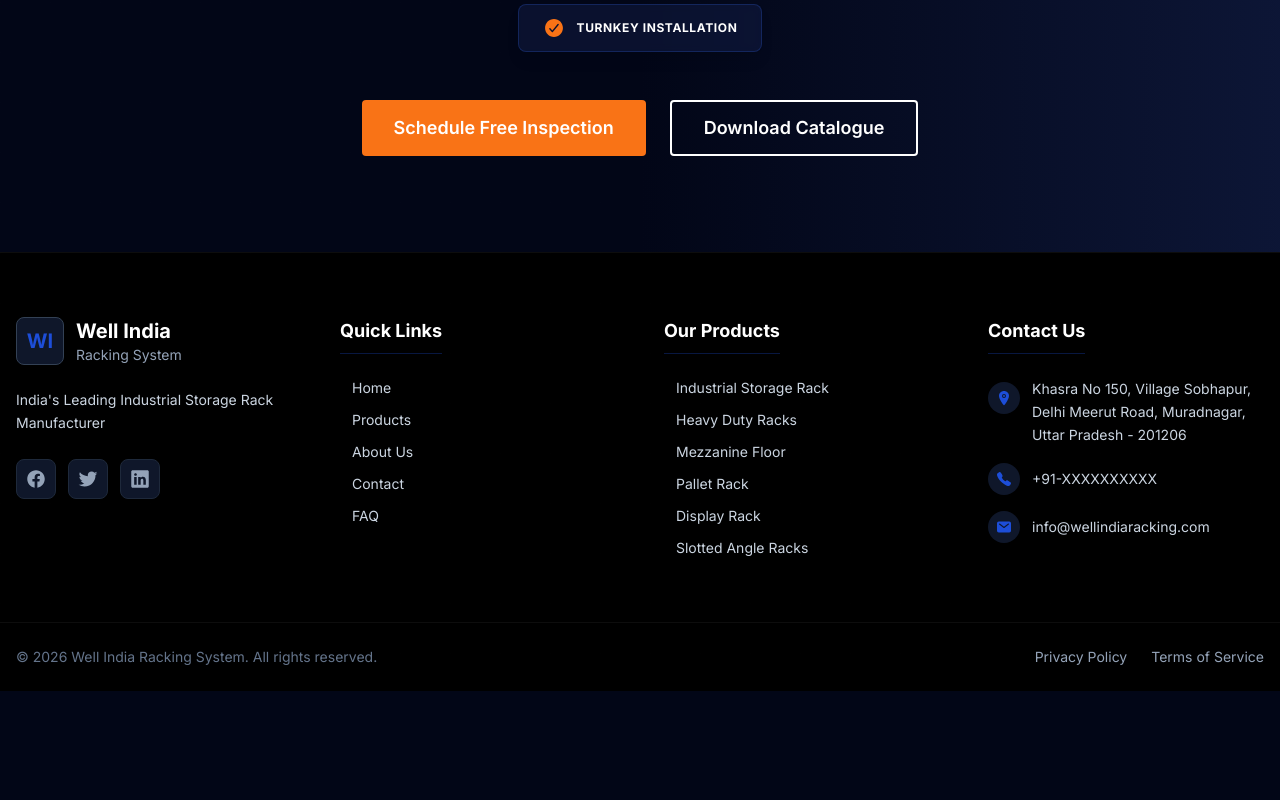
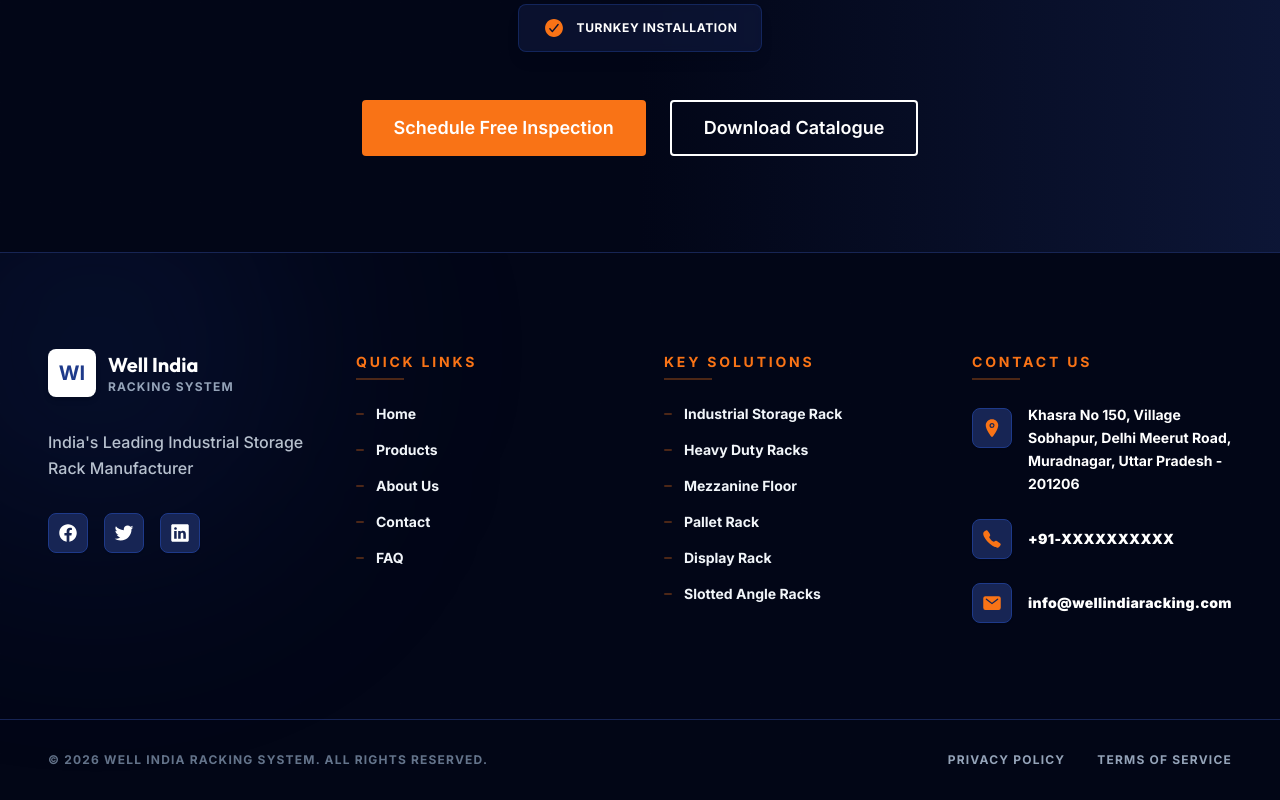
Before and after one commit to Priyanshug254/rstorage, a Next.js app: page / in a window 1280 px wide. Shown: the part 5551-6351 px from the top of the page. Before the commit the page ends 6242 px from the top, so only its background shows below. Built offline with nearby package versions, Linux system fonts and the light colour scheme.

Commit message:
design: finalize elite footer polish with corrected dark navy background

```diff
--- a/src/components/layout/Footer.tsx
+++ b/src/components/layout/Footer.tsx
@@ -25,50 +25,57 @@ export default function Footer() {
     ];
 
     return (
-        <footer className="bg-black text-white relative overflow-hidden border-t border-white/5">
+        <footer className="bg-accent-950 text-white relative overflow-hidden border-t border-accent-900">
             {/* Background Pattern */}
             <div className="absolute inset-0 industrial-grid opacity-10 pointer-events-none"></div>
+
+            {/* Gradient Glow */}
+            <div className="absolute -top-24 -left-24 w-96 h-96 bg-accent-800/20 rounded-full blur-[120px] pointer-events-none"></div>
+
             {/* Main Footer */}
-            <div className="container mx-auto px-4 py-16 relative z-10">
+            <div className="container mx-auto px-6 md:px-12 py-24 relative z-10">
                 <div className="grid grid-cols-1 md:grid-cols-2 lg:grid-cols-4 gap-12">
                     {/* Company Info */}
                     <div>
-                        <div className="flex items-center space-x-3 mb-6">
-                            <div className="w-12 h-12 bg-primary-900 border border-primary-700 rounded-lg flex items-center justify-center text-accent-500">
+                        <div className="flex items-center space-x-3 mb-8">
+                            <div className="w-12 h-12 bg-white rounded-lg flex items-center justify-center text-accent-700 shadow-md">
                                 <span className="font-bold text-xl">WI</span>
                             </div>
                             <div>
-                                <h3 className="text-xl font-bold text-white">Well India</h3>
-                                <p className="text-sm text-primary-400">Racking System</p>
+                                <h3 className="text-xl font-bold text-white font-display">Well India</h3>
+                                <p className="text-xs text-primary-400 uppercase tracking-widest font-bold">Racking System</p>
                             </div>
                         </div>
-                        <p className="text-primary-300 text-sm mb-6 leading-relaxed">
+                        <p className="text-primary-300 text-base mb-8 leading-relaxed font-medium opacity-90 max-w-xs">
                             {companyData.tagline}
                         </p>
-                        <div className="flex space-x-3">
-                            <a href="#" className="w-10 h-10 bg-primary-900 rounded-lg flex items-center justify-center hover:bg-accent-600 hover:text-white text-primary-400 transition-colors border border-primary-800">
-                                <IoLogoFacebook size={20} />
-                            </a>
-                            <a href="#" className="w-10 h-10 bg-primary-900 rounded-lg flex items-center justify-center hover:bg-accent-600 hover:text-white text-primary-400 transition-colors border border-primary-800">
-                                <IoLogoTwitter size={20} />
-                            </a>
-                            <a href="#" className="w-10 h-10 bg-primary-900 rounded-lg flex items-center justify-center hover:bg-accent-600 hover:text-white text-primary-400 transition-colors border border-primary-800">
-                                <IoLogoLinkedin size={20} />
-                            </a>
+                        <div className="flex space-x-4">
+                            {[
+                                { icon: IoLogoFacebook, href: '#' },
+                                { icon: IoLogoTwitter, href: '#' },
+                                { icon: IoLogoLinkedin, href: '#' }
+                            ].map((social, idx) => (
+                                <a key={idx} href={social.href} className="w-10 h-10 bg-accent-900 rounded-lg flex items-center justify-center hover:bg-industrial-500 text-white transition-all duration-300 border border-accent-800 shadow-sm">
+                                    <social.icon size={20} />
+                                </a>
+                            ))}
                         </div>
                     </div>
 
                     {/* Quick Links */}
                     <div>
-                        <h4 className="text-lg font-bold text-white mb-6 border-b border-accent-500/30 pb-2 inline-block">Quick Links</h4>
-                        <ul className="space-y-3">
+                        <h4 className="text-sm font-bold text-industrial-500 mb-8 uppercase tracking-[0.2em] relative inline-block">
+                            Quick Links
+                            <span className="absolute -bottom-2 left-0 w-12 h-0.5 bg-industrial-500/30"></span>
+                        </h4>
+                        <ul className="space-y-4">
                             {quickLinks.map((link) => (
                                 <li key={link.name}>
                                     <Link
                                         href={link.href}
-                                        className="text-primary-300 hover:text-accent-400 transition-colors text-sm flex items-center gap-2 group"
+                                        className="text-primary-100 hover:text-industrial-400 transition-all text-sm font-bold flex items-center gap-3 group"
                                     >
-                                        <span className="w-1 h-1 bg-accent-500 rounded-full opacity-0 group-hover:opacity-100 transition-opacity"></span>
+                                        <span className="w-2 h-0.5 bg-industrial-500 rounded-full opacity-30 group-hover:opacity-100 transition-opacity"></span>
                                         {link.name}
                                     </Link>
                                 </li>
@@ -78,15 +85,18 @@ export default function Footer() {
 
                     {/* Product Categories */}
                     <div>
-                        <h4 className="text-lg font-bold text-white mb-6 border-b border-accent-500/30 pb-2 inline-block">Our Products</h4>
-                        <ul className="space-y-3">
-                            {productCategories.map((category) => (
+                        <h4 className="text-sm font-bold text-industrial-500 mb-8 uppercase tracking-[0.2em] relative inline-block">
+                            Key Solutions
+                            <span className="absolute -bottom-2 left-0 w-12 h-0.5 bg-industrial-500/30"></span>
+                        </h4>
+                        <ul className="space-y-4">
+                            {productCategories.slice(0, 6).map((category) => (
                                 <li key={category}>
                                     <Link
                                         href="/products"
-                                        className="text-primary-300 hover:text-accent-400 transition-colors text-sm flex items-center gap-2 group"
+                                        className="text-primary-100 hover:text-industrial-400 transition-all text-sm font-bold flex items-center gap-3 group"
                                     >
-                                        <span className="w-1 h-1 bg-accent-500 rounded-full opacity-0 group-hover:opacity-100 transition-opacity"></span>
+                                        <span className="w-2 h-0.5 bg-industrial-500 rounded-full opacity-30 group-hover:opacity-100 transition-opacity"></span>
                                         {category}
                                     </Link>
                                 </li>
@@ -96,27 +106,30 @@ export default function Footer() {
 
                     {/* Contact Info */}
                     <div>
-                        <h4 className="text-lg font-bold text-white mb-6 border-b border-accent-500/30 pb-2 inline-block">Contact Us</h4>
-                        <ul className="space-y-4">
-                            <li className="flex items-start space-x-3 group">
-                                <div className="mt-1 w-8 h-8 rounded-full bg-primary-900 flex items-center justify-center flex-shrink-0 group-hover:bg-accent-500/20 transition-colors">
-                                    <IoLocation className="text-accent-500" size={16} />
+                        <h4 className="text-sm font-bold text-industrial-500 mb-8 uppercase tracking-[0.2em] relative inline-block">
+                            Contact Us
+                            <span className="absolute -bottom-2 left-0 w-12 h-0.5 bg-industrial-500/30"></span>
+                        </h4>
+                        <ul className="space-y-6">
+                            <li className="flex items-start space-x-4 group">
+                                <div className="mt-1 w-10 h-10 rounded-lg bg-accent-900 border border-accent-800 flex items-center justify-center flex-shrink-0 group-hover:bg-industrial-500/20 transition-colors shadow-sm">
+                                    <IoLocation className="text-industrial-500" size={20} />
                                 </div>
-                                <span className="text-primary-300 text-sm leading-relaxed">
+                                <span className="text-white text-sm leading-relaxed font-bold">
                                     {companyData.contact.address}, {companyData.contact.city}, {companyData.contact.state} - {companyData.contact.pincode}
                                 </span>
                             </li>
-                            <li className="flex items-center space-x-3 group">
-                                <div className="w-8 h-8 rounded-full bg-primary-900 flex items-center justify-center flex-shrink-0 group-hover:bg-accent-500/20 transition-colors">
-                                    <IoCall className="text-accent-500" size={16} />
+                            <li className="flex items-center space-x-4 group">
+                                <div className="w-10 h-10 rounded-lg bg-accent-900 border border-accent-800 flex items-center justify-center flex-shrink-0 group-hover:bg-industrial-500 transition-all shadow-sm">
+                                    <IoCall className="text-industrial-500 group-hover:text-white" size={20} />
                                 </div>
-                                <span className="text-primary-300 text-sm">{companyData.contact.phone}</span>
+                                <span className="text-white text-sm font-black tracking-wide">{companyData.contact.phone}</span>
                             </li>
-                            <li className="flex items-center space-x-3 group">
-                                <div className="w-8 h-8 rounded-full bg-primary-900 flex items-center justify-center flex-shrink-0 group-hover:bg-accent-500/20 transition-colors">
-                                    <IoMail className="text-accent-500" size={16} />
+                            <li className="flex items-center space-x-4 group">
+                                <div className="w-10 h-10 rounded-lg bg-accent-900 border border-accent-800 flex items-center justify-center flex-shrink-0 group-hover:bg-industrial-500 transition-all shadow-sm">
+                                    <IoMail className="text-industrial-500 group-hover:text-white" size={20} />
                                 </div>
-                                <span className="text-primary-300 text-sm">{companyData.contact.email}</span>
+                                <span className="text-white text-sm font-black tracking-wide">{companyData.contact.email}</span>
                             </li>
                         </ul>
                     </div>
@@ -124,17 +137,17 @@ export default function Footer() {
             </div>
 
             {/* Bottom Bar */}
-            <div className="border-t border-white/5 bg-black/50">
-                <div className="container mx-auto px-4 py-6">
+            <div className="border-t border-accent-900 bg-accent-950/50">
+                <div className="container mx-auto px-6 md:px-12 py-8">
                     <div className="flex flex-col md:flex-row justify-between items-center space-y-4 md:space-y-0">
-                        <p className="text-primary-500 text-sm">
+                        <p className="text-primary-500 text-xs font-bold uppercase tracking-widest">
                             © {currentYear} Well India Racking System. All rights reserved.
                         </p>
-                        <div className="flex space-x-6 text-sm">
-                            <Link href="/privacy" className="text-primary-400 hover:text-accent-500 transition-colors">
+                        <div className="flex space-x-8 text-xs font-bold uppercase tracking-widest">
+                            <Link href="/privacy" className="text-primary-400 hover:text-industrial-500 transition-colors">
                                 Privacy Policy
                             </Link>
-                            <Link href="/terms" className="text-primary-400 hover:text-accent-500 transition-colors">
+                            <Link href="/terms" className="text-primary-400 hover:text-industrial-500 transition-colors">
                                 Terms of Service
                             </Link>
                         </div>
```
